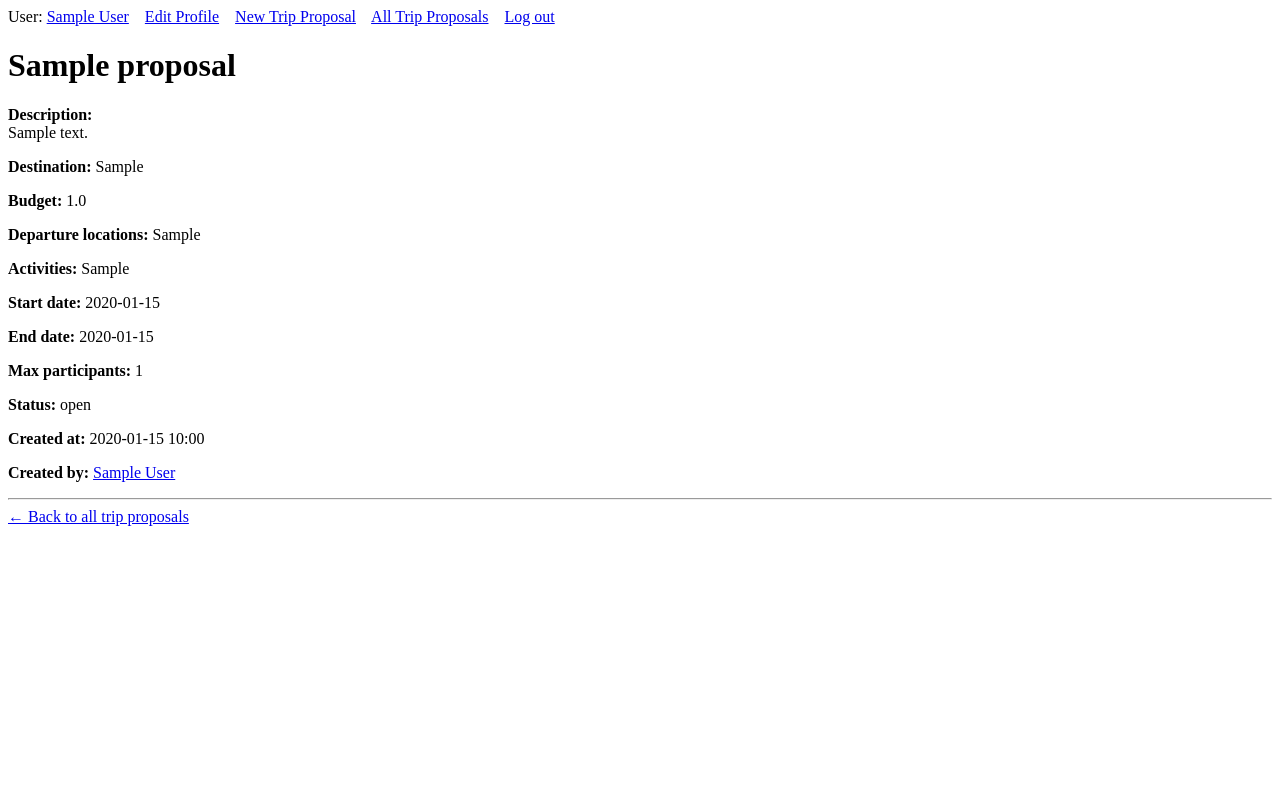
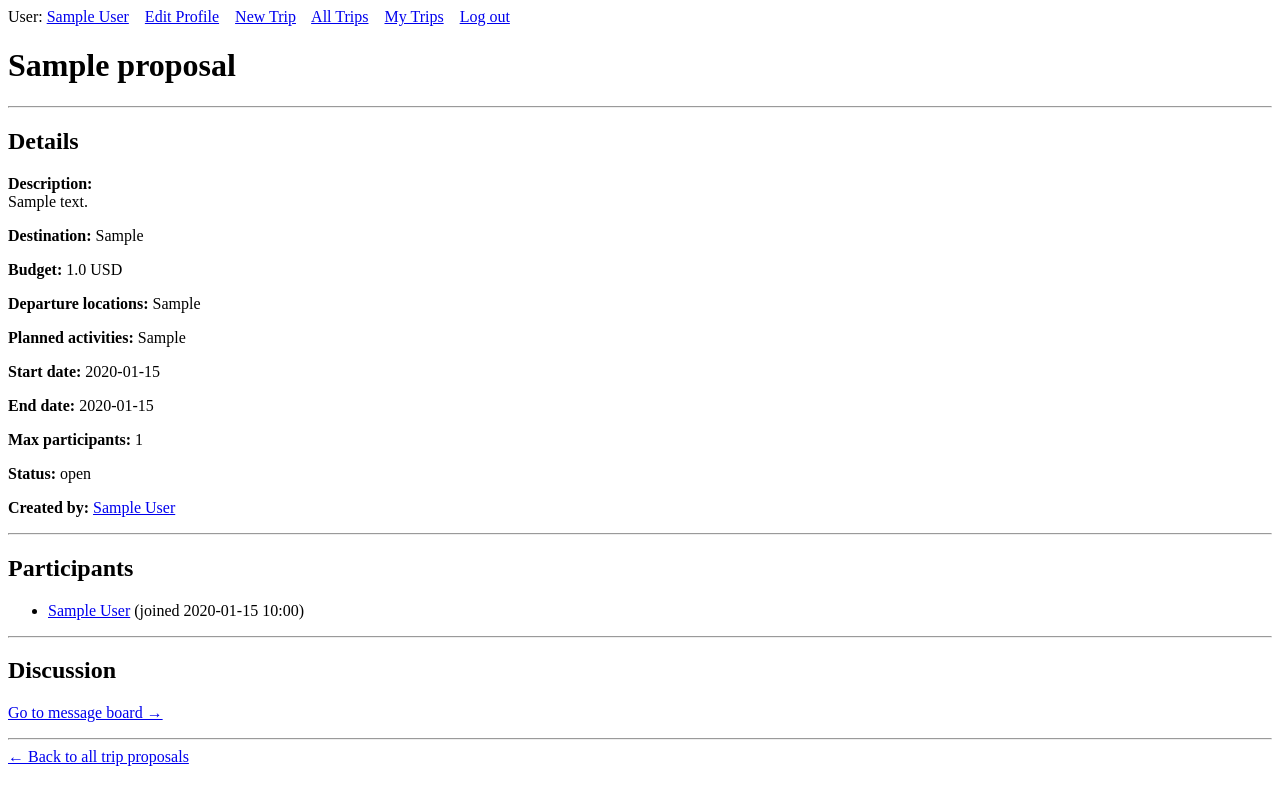
Before and after one commit to oliverdacre/travel-together, a Flask app: page /trip/1 in a window 1280 px wide. Run offline with Flask 3, Linux system fonts and the light colour scheme; a user stored in the database is signed in; tables that the repository leaves empty hold one stand-in row (values such as "Sample post").

Commit message:
feat: participants list and message board on trip details, My Trips

```diff
--- a/travel/templates/base.html
+++ b/travel/templates/base.html
@@ -13,8 +13,9 @@
       {% if current_user.is_authenticated %}
         <span>User: <a href="{{ url_for('main.profile', user_id=current_user.id) }}">{{ current_user.name }}</a></span>
         <a href="{{ url_for('main.edit_profile') }}">Edit Profile</a>
-        <a href="{{ url_for('trip.new_trip') }}">New Trip Proposal</a>
-        <a href="{{ url_for('trip.list_all') }}">All Trip Proposals</a>
+        <a href="{{ url_for('trip.new_trip') }}">New Trip</a>
+        <a href="{{ url_for('trip.list_all') }}">All Trips</a>
+        <a href="{{ url_for('trip.my_trips') }}">My Trips</a>
         <a href="{{ url_for('auth.logout') }}">Log out</a>
       {% else %}
         <a href="{{ url_for('auth.login') }}">Log in</a>
--- a/travel/templates/trip/detail.html
+++ b/travel/templates/trip/detail.html
@@ -1,45 +1,34 @@
 {% extends "base.html" %}
 {% block content %}
 <h1>{{ proposal.title }}</h1>
+
+<hr>
+
+<h2>Details</h2>
 
 <p><strong>Description:</strong><br>
   {{ proposal.description or "No description provided." }}
 </p>
 
-<p><strong>Destination:</strong> {{ proposal.destination }}</p>
+<p><strong>Destination:</strong> {{ proposal.destination or "Not specified" }}</p>
 
-<p><strong>Budget:</strong>
 {% if proposal.budget %}
-    {{ proposal.budget }}
-  {% else %}
-    Not specified
+  <p><strong>Budget:</strong> {{ proposal.budget }} USD</p>
 {% endif %}
-</p>
 
-<p><strong>Departure locations:</strong>
 {% if proposal.departure_locations %}
-    {{ proposal.departure_locations }}
-  {% else %}
-    Not specified
+  <p><strong>Departure locations:</strong> {{ proposal.departure_locations }}</p>
 {% endif %}
-</p>
 
-<p><strong>Activities:</strong>
 {% if proposal.activities %}
-    {{ proposal.activities }}
-  {% else %}
-    Not specified
+  <p><strong>Planned activities:</strong> {{ proposal.activities }}</p>
 {% endif %}
-</p>
 
 <p><strong>Start date:</strong> {{ proposal.start_date.strftime('%Y-%m-%d') }}</p>
-
 <p><strong>End date:</strong> {{ proposal.end_date.strftime('%Y-%m-%d') }}</p>
 
 <p><strong>Max participants:</strong> {{ proposal.max_participants }}</p>
 <p><strong>Status:</strong> {{ proposal.status.name }}</p>
-
-<p><strong>Created at:</strong> {{ proposal.created_at.strftime('%Y-%m-%d %H:%M') }}</p>
 
 <p><strong>Created by:</strong>
   <a href="{{ url_for('main.profile', user_id=proposal.creator.id) }}">
@@ -49,6 +38,36 @@
 
 <hr>
 
+{% if is_participant %}
+  <h2>Participants</h2>
+  {% if participants %}
+    <ul>
+      {% for p in participants %}
+        <li>
+          <a href="{{ url_for('main.profile', user_id=p.user.id) }}">{{ p.user.name }}</a>
+          (joined {{ p.joined_at.strftime('%Y-%m-%d %H:%M') }})
+        </li>
+      {% endfor %}
+    </ul>
+  {% else %}
+    <p>No participants yet.</p>
+  {% endif %}
+{% else %}
+  <form action="{{ url_for('trip.join_trip', trip_id=proposal.id) }}" method="post">
+    <button type="submit">Join trip</button>
+  </form>
+{% endif %}
+
+<hr>
+
+<h2>Discussion</h2>
+<p>
+  <a href="{{ url_for('main.message_board', trip_id=proposal.id) }}">
+    Go to message board →
+  </a>
+</p>
+
+<hr>
+
 <a href="{{ url_for('trip.list_all') }}">← Back to all trip proposals</a>
-
 {% endblock %}
--- a/travel/trip.py
+++ b/travel/trip.py
@@ -2,7 +2,7 @@ from flask import Blueprint, render_template, redirect, url_for, request, flash,
 import flask_login
 from datetime import datetime
 from . import db
-from .model import TripProposal, ProposalStatus
+from .model import TripProposal, ProposalStatus, TripProposalParticipation
 
 bp = Blueprint("trip", __name__, url_prefix="/trip")
 
@@ -75,6 +75,12 @@ def new_trip_post():
     db.session.add(new_proposal)
     db.session.commit()
 
+    creator_participation = TripProposalParticipation(
+        user_id=current_user.id, proposal_id=new_proposal.id
+    )
+    db.session.add(creator_participation)
+    db.session.commit()
+
     flash("Trip proposal created successfully!")
     return redirect(url_for("trip.detail", trip_id=new_proposal.id))
 
@@ -85,7 +91,71 @@ def detail(trip_id):
     proposal = db.session.get(TripProposal, trip_id)
     if not proposal:
         abort(404)
-    return render_template("trip/detail.html", proposal=proposal)
+
+    current_user = flask_login.current_user
+
+    participation = db.session.execute(
+        db.select(TripProposalParticipation).where(
+            TripProposalParticipation.proposal_id == trip_id,
+            TripProposalParticipation.user_id == current_user.id,
+        )
+    ).scalar_one_or_none()
+
+    is_participant = participation is not None or proposal.creator_id == current_user.id
+
+    participants = []
+    if is_participant:
+        participants = (
+            db.session.execute(
+                db.select(TripProposalParticipation).where(
+                    TripProposalParticipation.proposal_id == trip_id
+                )
+            ).scalars().all()
+        )
+
+    return render_template(
+        "trip/detail.html",
+        proposal=proposal,
+        participants=participants,
+        is_participant=is_participant,
+    )
+
+
+@bp.route("/<int:trip_id>/join", methods=["POST"])
+@flask_login.login_required
+def join_trip(trip_id):
+    proposal = db.session.get(TripProposal, trip_id)
+    if not proposal:
+        abort(404)
+
+    user = flask_login.current_user
+
+    already_joined = db.session.execute(
+        db.select(TripProposalParticipation).where(
+            TripProposalParticipation.user_id == user.id,
+            TripProposalParticipation.proposal_id == trip_id,
+        )
+    ).scalar_one_or_none()
+
+    if already_joined:
+        flash("You are already a participant of this trip.")
+        return redirect(url_for("trip.detail", trip_id=trip_id))
+
+    current_count = db.session.execute(
+        db.select(TripProposalParticipation).where(
+            TripProposalParticipation.proposal_id == trip_id
+        )
+    ).scalars().all()
+    if len(current_count) >= proposal.max_participants:
+        flash("This trip is already full.")
+        return redirect(url_for("trip.detail", trip_id=trip_id))
+
+    participation = TripProposalParticipation(user_id=user.id, proposal_id=trip_id)
+    db.session.add(participation)
+    db.session.commit()
+
+    flash("You have successfully joined the trip!")
+    return redirect(url_for("trip.detail", trip_id=trip_id))
 
 
 @bp.route("/all")
@@ -93,3 +163,28 @@ def detail(trip_id):
 def list_all():
     trips = db.session.execute(db.select(TripProposal)).scalars().all()
     return render_template("trip/list.html", trips=trips)
+
+
+@bp.route("/my_trips")
+@flask_login.login_required
+def my_trips():
+    current_user = flask_login.current_user
+
+    created_trips = (
+        db.session.execute(
+            db.select(TripProposal).where(TripProposal.creator_id == current_user.id)
+        ).scalars().all()
+    )
+
+    joined_participations = (
+        db.session.execute(
+            db.select(TripProposalParticipation).where(
+                TripProposalParticipation.user_id == current_user.id
+            )
+        ).scalars().all()
+    )
+    joined_trips = [p.proposal for p in joined_participations]
+
+    all_trips = {t.id: t for t in created_trips + joined_trips}.values()
+
+    return render_template("trip/my_trips.html", trips=all_trips)
```
Also changed, not shown: travel/templates/trip/my_trips.html (added, +19 -0 lines). Lines whose indentation alone changed are shown as unchanged.
